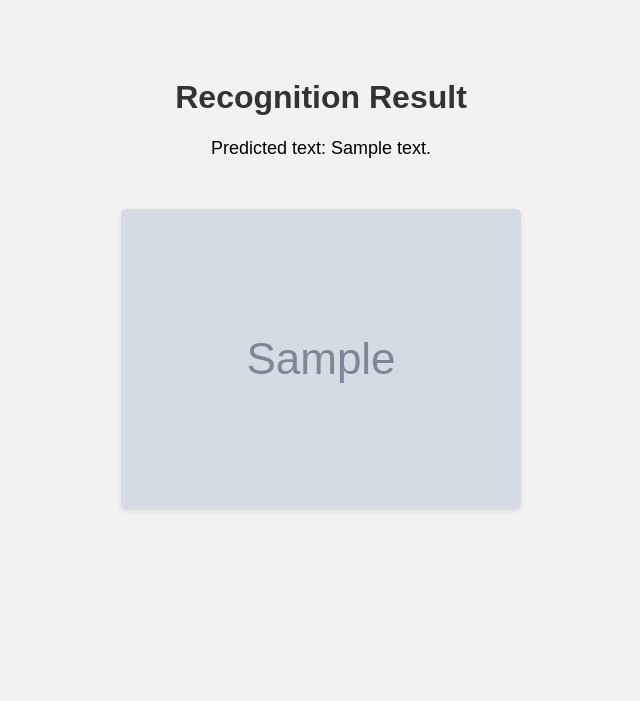
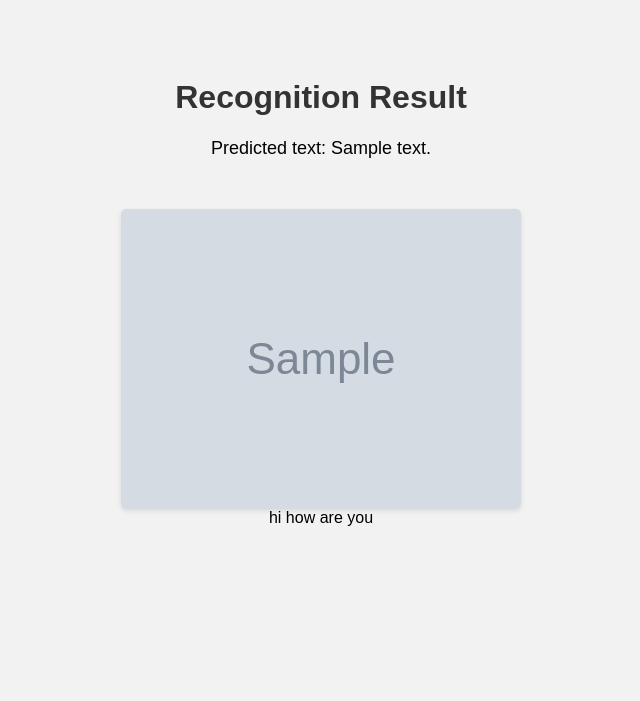
Before and after one commit to RITHEESH-V/handwriting_recognition, a Flask app: template templates/result.html in a window 1280 px wide. Shown: the top 701 px of the page, without its empty margins (319-959 px from the left). Run offline with Flask 3, Linux system fonts and the light colour scheme; the template is opened without the code that fills it: most values are stand-ins (such as "Sample title", 1, 10 or a date in 2020); grey boxes marked "Sample" are stand-in pictures.

Commit message:
added a extra string

```diff
--- a/templates/result.html
+++ b/templates/result.html
@@ -41,3 +41,6 @@
     </div>
 </body>
 </html>
+
+
+hi how are you
```
